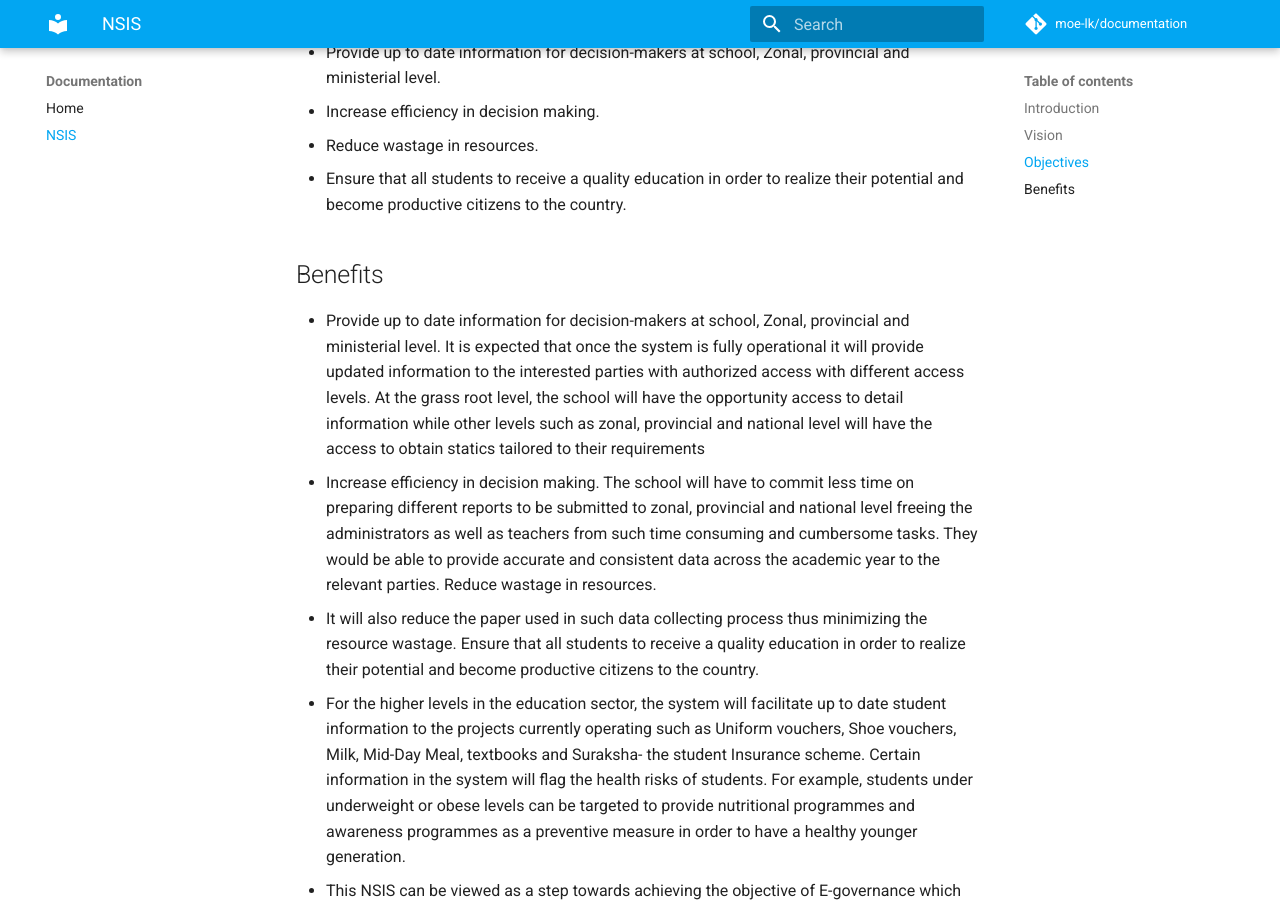
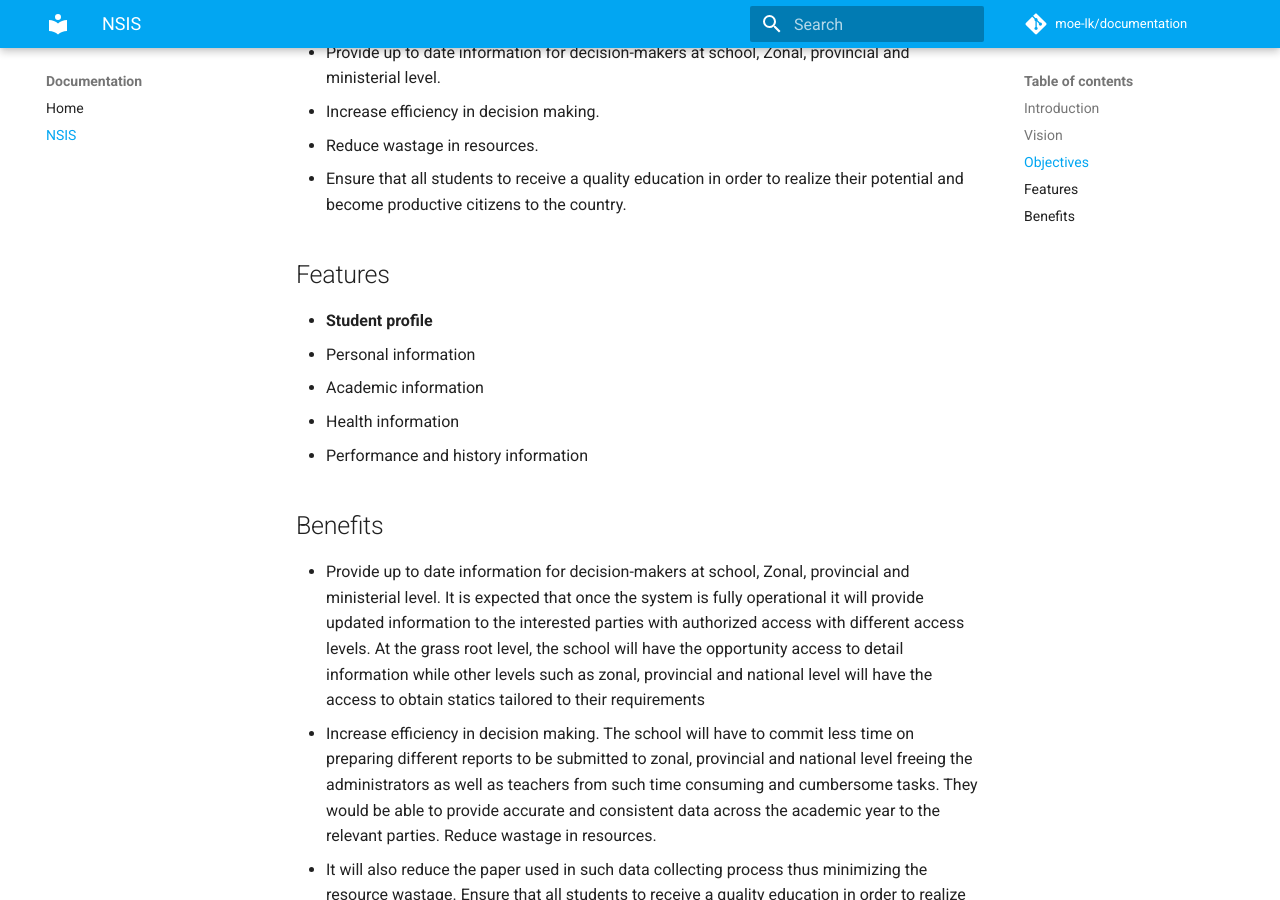
Before and after one commit to moe-lk/Documentation, an MkDocs documentation site: the page built from docs/nsis.md, in a window 1280 px wide and 900 px high, scrolled down 680 px. Built offline with MkDocs 1.6.1 and Material for MkDocs 9.7.7, drawn with Linux system fonts in a browser that asks for light colours; comment, search, counter and statistics services are not loaded.

Commit message:
Update nsis.md

```diff
--- a/docs/nsis.md
+++ b/docs/nsis.md
@@ -15,6 +15,15 @@ A complete student information system for the Ministry of education to cover all
 - Reduce wastage in resources.
 - Ensure that all students to receive a quality education in order to realize their potential and become productive citizens to the country.
 
+## Features
+
+- **Student profile**
+  - Personal information
+  - Academic information
+  - Health information
+  - Performance and history information
+
+
 
 
 ## Benefits
```
